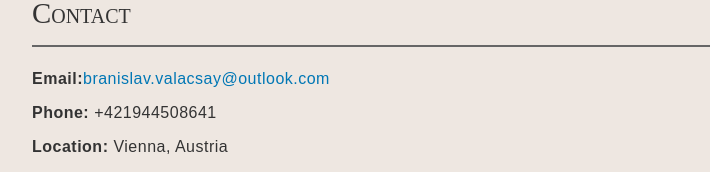
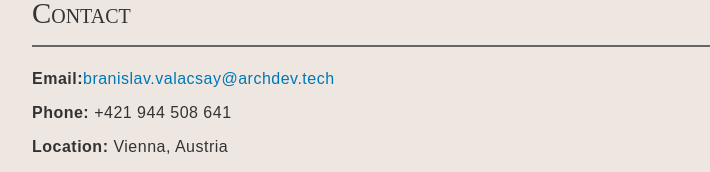
Before and after one commit to BranislavValacsay/Angular-personal-website, an Angular app: page /about in a window 1280 px wide. Shown: the part 2205-2377 px from the top of the page, without its empty margins (208-918 px from the left). Built offline with nearby package versions, Linux system fonts and the light colour scheme.

Commit message:
change_contactInformation

```diff
--- a/src/app/about-me/about-me.component.html
+++ b/src/app/about-me/about-me.component.html
@@ -81,8 +81,8 @@
     <section>
       <h3>Contact</h3>
       <ul class="contact-list">
-        <li><strong>Email:</strong> <a href="mailto:branislav.valacsay&#64;outlook.com">branislav.valacsay&#64;outlook.com</a></li>
-        <li><strong>Phone:</strong> +421944508641</li>
+        <li><strong>Email:</strong> <a href="mailto:branislav.valacsay&#64;archdev.tech">branislav.valacsay&#64;archdev.tech</a></li>
+        <li><strong>Phone:</strong> +421 944 508 641</li>
         <li><strong>Location:</strong> Vienna, Austria</li>
         <li><strong>LinkedIn:</strong> <a href="https://www.linkedin.com/in/branislav-valacsay/" target="_blank" rel="noopener noreferrer">https://www.linkedin.com/in/branislav-valacsay/</a></li>
         <li><strong>GitHub:</strong> <a href="https://github.com/BranislavValacsay" target="_blank" rel="noopener noreferrer">https://github.com/BranislavValacsay</a></li>
--- a/src/app/contact-modal/contact-modal.component.html
+++ b/src/app/contact-modal/contact-modal.component.html
@@ -2,8 +2,8 @@
   <div class="modal-content">
     <h2>Contact Information</h2>
     <ul class="contact-list">
-      <li><strong>Email:</strong> <a href="mailto:branislav.valacsay&#64;outlook.com">branislav.valacsay&#64;outlook.com</a></li>
-      <li><strong>Phone:</strong> +421944508641</li>
+      <li><strong>Email:</strong> <a href="mailto:branislav.valacsay&#64;archdev.tech">branislav.valacsay&#64;archdev.tech</a></li>
+      <li><strong>Phone:</strong> +421 944 508 641</li>
       <li><strong>Location:</strong> Vienna, Austria</li>
       <li><strong>LinkedIn:</strong> <a href="https://www.linkedin.com/in/branislav-valacsay/" target="_blank" rel="noopener noreferrer">https://www.linkedin.com/...</a></li>
       <li><strong>GitHub:</strong> <a href="https://github.com/BranislavValacsay" target="_blank" rel="noopener noreferrer">https://github.com/BranislavValacsay</a></li>
```
Also changed, not shown: 1 other file (tests, documents, lock files or other folders).
